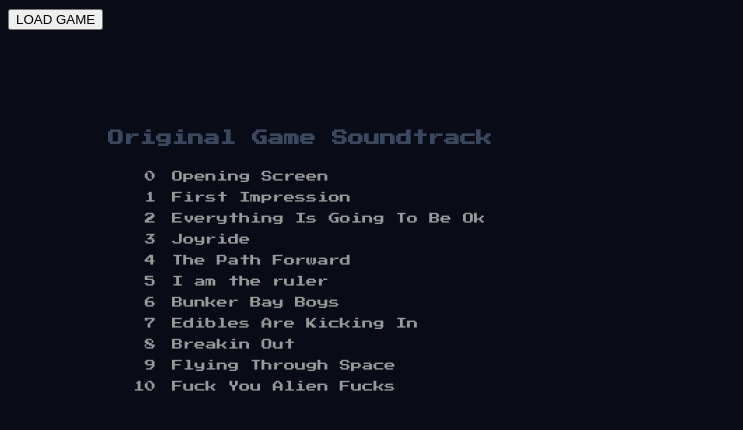
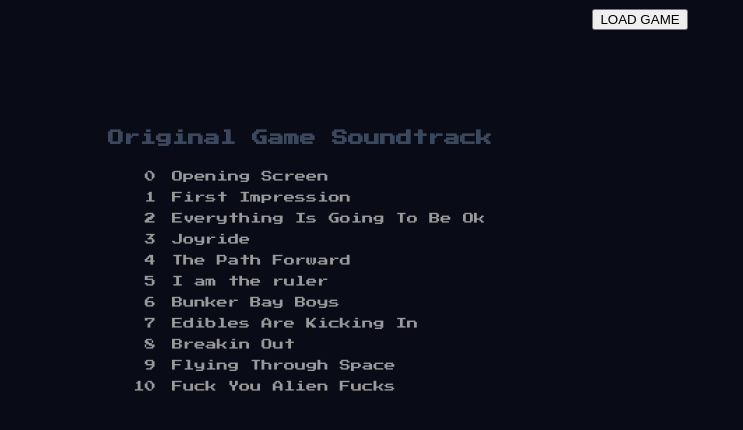
Before and after one commit to sixarata/sixarata-teaser, a Svelte app: page / in a window 1280 px wide. Shown: the top 430 px of the page, without its empty margins (0-743 px from the left). Built offline with nearby package versions, Linux system fonts and the light colour scheme.

Commit message:
starship detils

```diff
--- a/src/App.svelte
+++ b/src/App.svelte
@@ -27,7 +27,9 @@
   <OpenMPT track={selectedTrack}/>
 </div>
 {:else}
+<div class="relative text-center">
   <button on:click={() => showGame = true}>LOAD GAME</button>
+  </div>
 {/if}
 
 
@@ -68,6 +70,9 @@
   .text-right {
     text-align: right;
   }
+  .text-center {
+    text-align: center;
+  }
   .w-20 {
     width: 3rem;
   }
--- a/src/components/OpenMPT.svelte
+++ b/src/components/OpenMPT.svelte
@@ -23,6 +23,9 @@
 
   const loadTrack = () => {
     window['libopenmpt'] = {};
+    libopenmpt.locateFile = (filename) => {
+      return "//cdn.jsdelivr.net/gh/deskjet/chiptune2.js@master/" + filename;
+    };
     libopenmpt.onRuntimeInitialized = () => {
       player = new ChiptuneJsPlayer(new ChiptuneJsConfig(-1));
       const afterLoad = (path, buffer) => player.play(buffer);
```
Also changed, not shown: public/opening.jpg.
